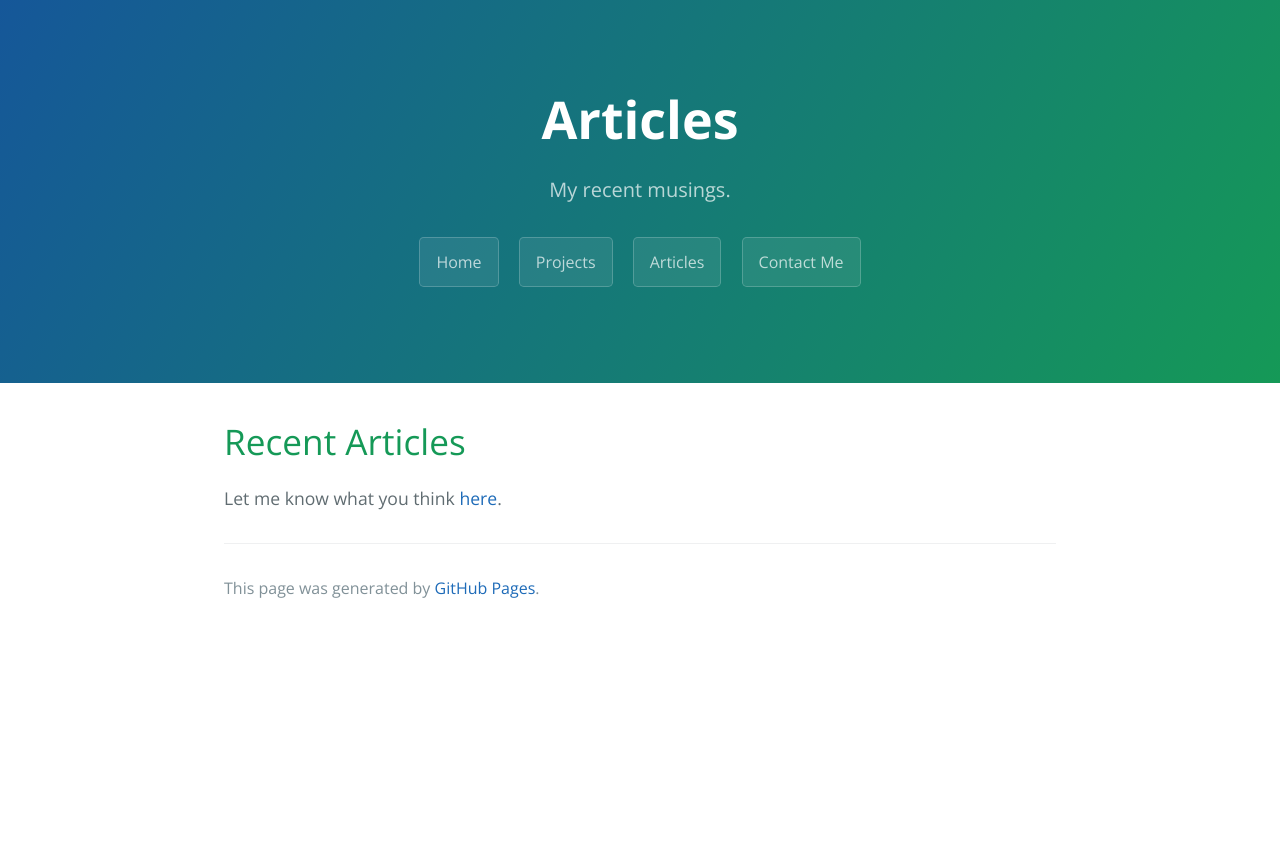
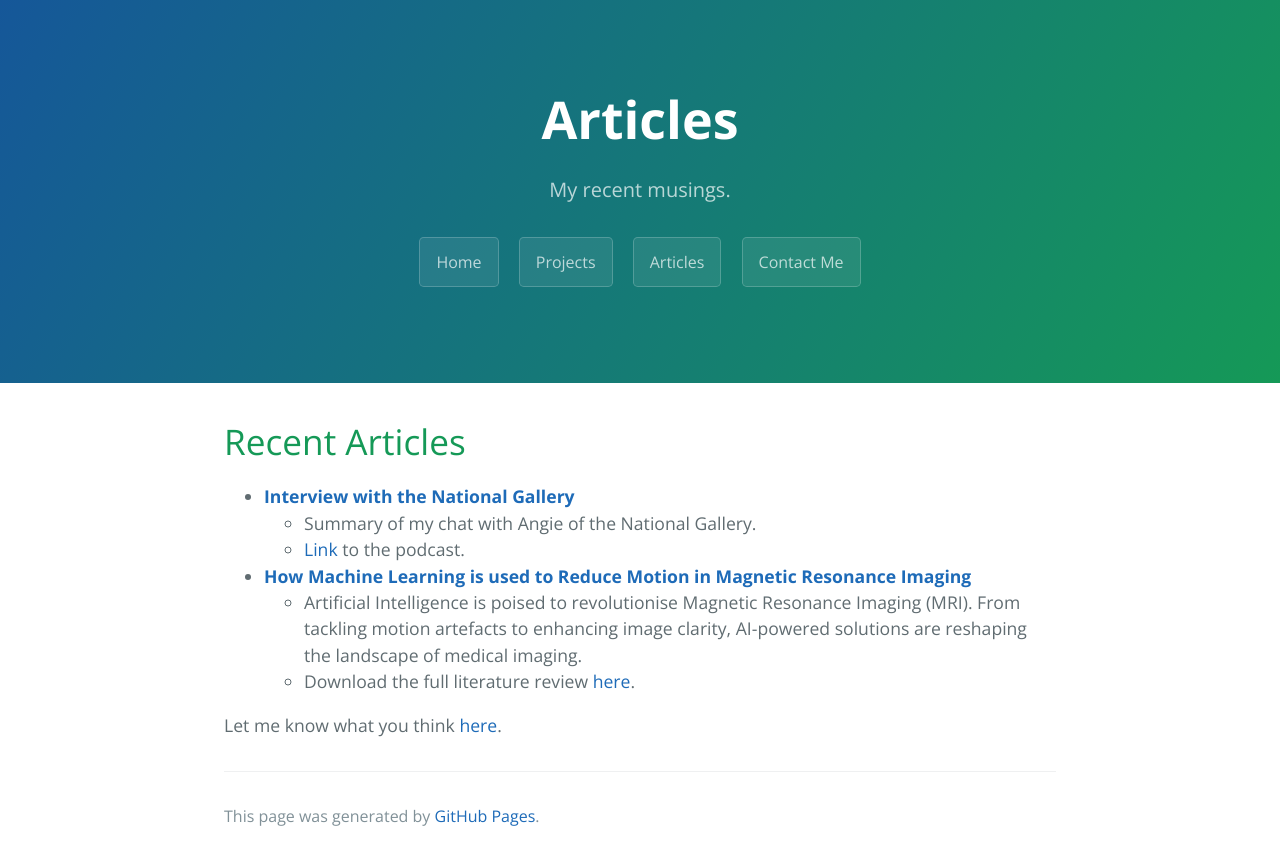
Before and after one commit to arelakaunu/arelakaunu.github.io, a Jekyll site: the page built from articles.md, in a window 1280 px wide. Shown: the top 865 px of the page. Built offline with Jekyll 4.4.1, drawn with Linux system fonts in a browser that asks for light colours.

Commit message:
Update articles.md

```diff
--- a/articles.md
+++ b/articles.md
@@ -7,18 +7,12 @@ permalink: /articles
 
 # Recent Articles
 
-{% for post in site.posts %}
-  {% assign words = post.content | number_of_words %}
-  {% assign reading_time = words | divided_by:238 %}
-  {% if post.title == "Interview with the National Gallery" %}
-    - **Interview with the National Gallery** ({{ reading_time | ceil }} mins)
-      - Summary of my chat with Angie of the National Gallery.
-      - Link to the podcast.
-  {% elsif post.title == "How Machine Learning is used to Reduce Motion in Magnetic Resonance Imaging" %}
-    - **How Machine Learning is used to Reduce Motion in Magnetic Resonance Imaging** ({{ reading_time | ceil }} mins)
-      - Artificial Intelligence is poised to revolutionise Magnetic Resonance Imaging (MRI). From tackling motion artefacts to enhancing image clarity, AI-powered solutions are reshaping the landscape of medical imaging.
-      - Download the full literature review [here](/ai_medical_review.pdf).
-  {% endif %}
-{% endfor %}
+- [**Interview with the National Gallery**](/nat-gal)
+  - Summary of my chat with Angie of the National Gallery.
+  - [Link](https://spotify.com) to the podcast.
+
+- [**How Machine Learning is used to Reduce Motion in Magnetic Resonance Imaging**](/ai-medical)
+  - Artificial Intelligence is poised to revolutionise Magnetic Resonance Imaging (MRI). From tackling motion artefacts to enhancing image clarity, AI-powered solutions are reshaping the landscape of medical imaging.
+  - Download the full literature review [here](/ai_medical_review.pdf).
 
 Let me know what you think [here](/contact.html).
```
